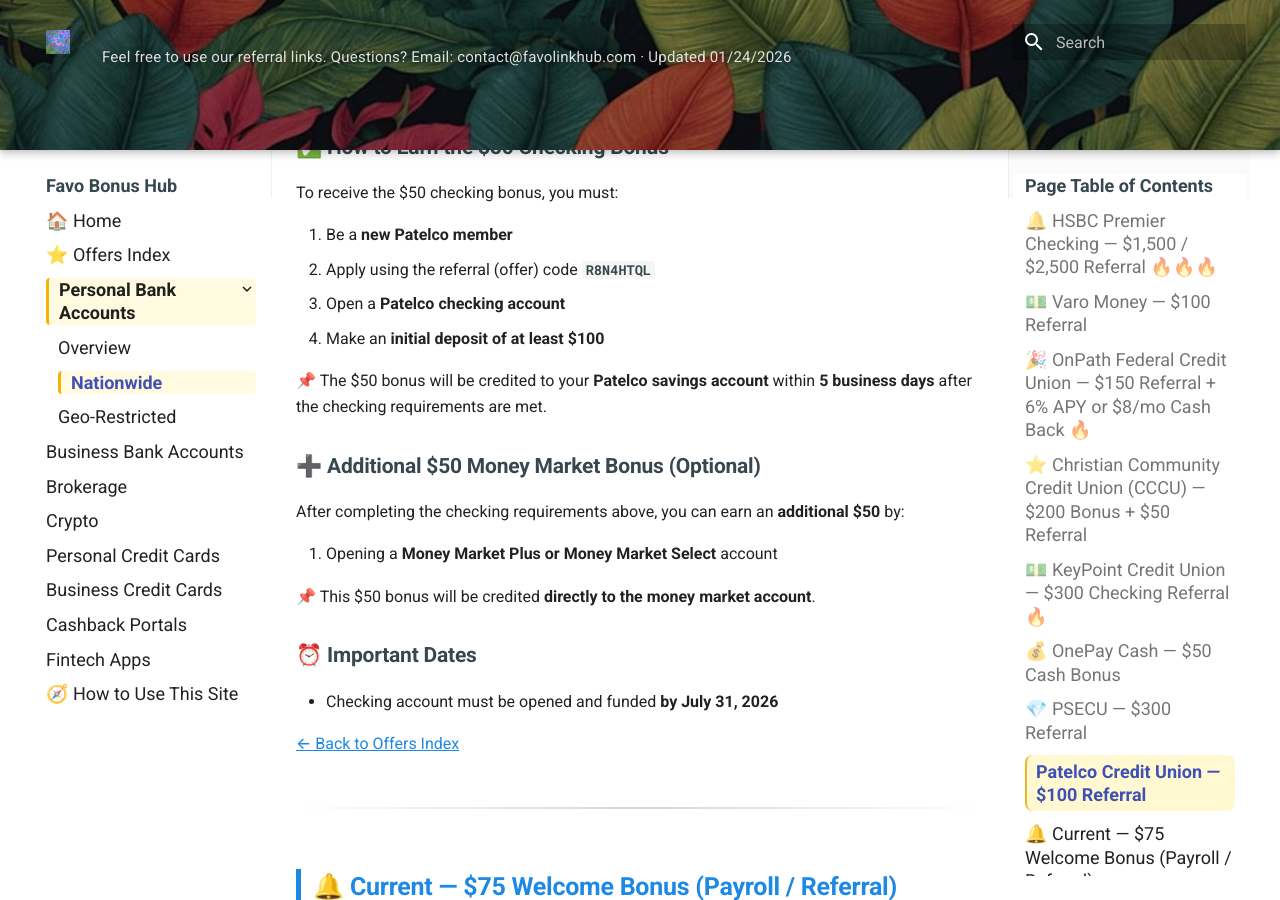
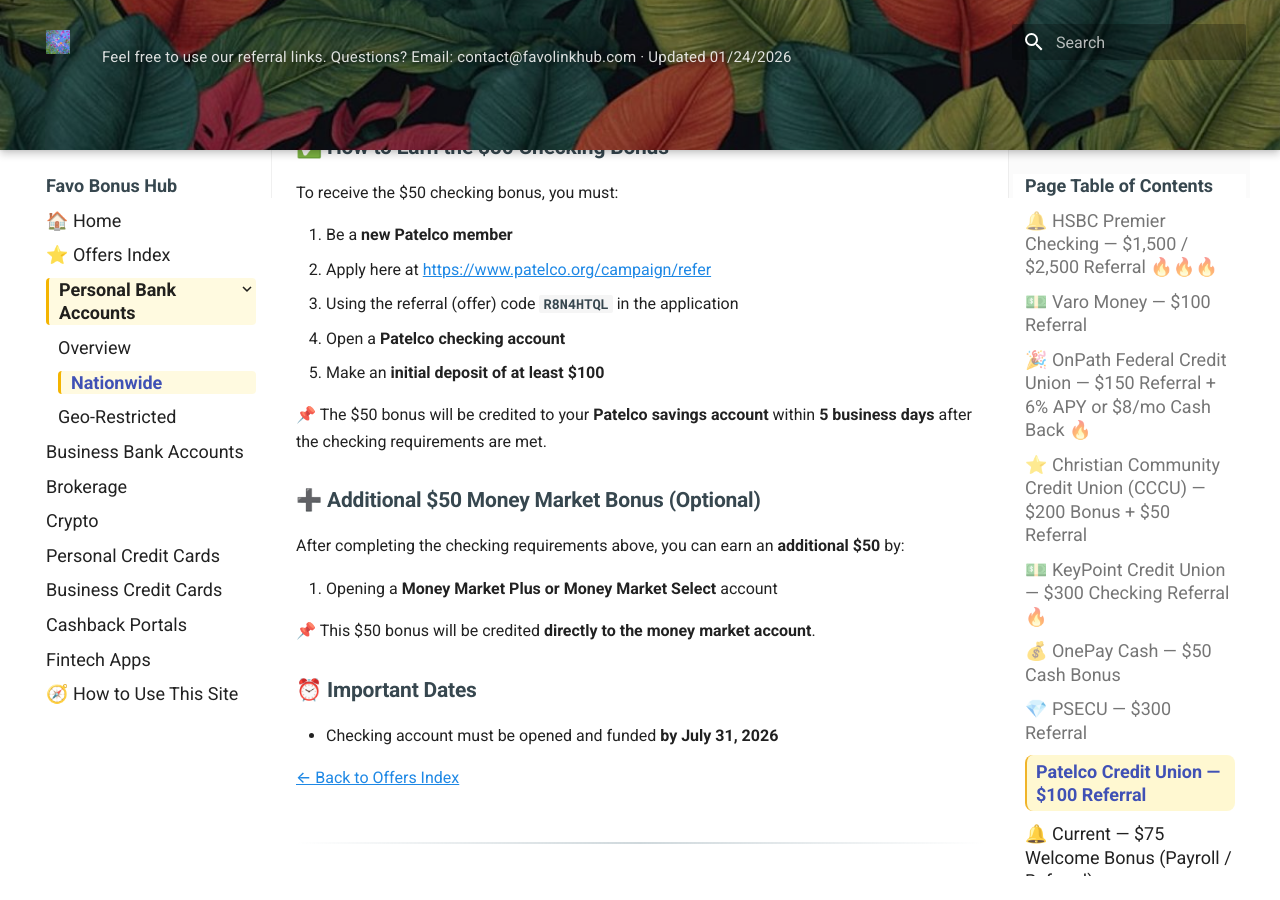
Before and after one commit to whispersofzephyr/favolinkhub-site, an MkDocs documentation site: the page built from docs/personal-bank-nationwide.md, in a window 1280 px wide and 900 px high, scrolled down 13223 px. Built offline with MkDocs 1.6.1 and Material for MkDocs 9.7.7, drawn with Linux system fonts in a browser that asks for light colours.

Commit message:
Update personal-bank-nationwide.md

```diff
--- a/docs/personal-bank-nationwide.md
+++ b/docs/personal-bank-nationwide.md
@@ -476,9 +476,10 @@ You are **NOT eligible** if **any** of the following apply:
 To receive the $50 checking bonus, you must:
 
 1. Be a **new Patelco member**
-2. Apply using the referral (offer) code **`R8N4HTQL`**
-3. Open a **Patelco checking account**
-4. Make an **initial deposit of at least $100**
+2. Apply here at [https://www.patelco.org/campaign/refer](https://www.patelco.org/campaign/refer)
+3. Using the referral (offer) code **`R8N4HTQL`** in the application
+4. Open a **Patelco checking account**
+5. Make an **initial deposit of at least $100**
 
 📌 The $50 bonus will be credited to your **Patelco savings account** within **5 business days** after the checking requirements are met.
 
```
